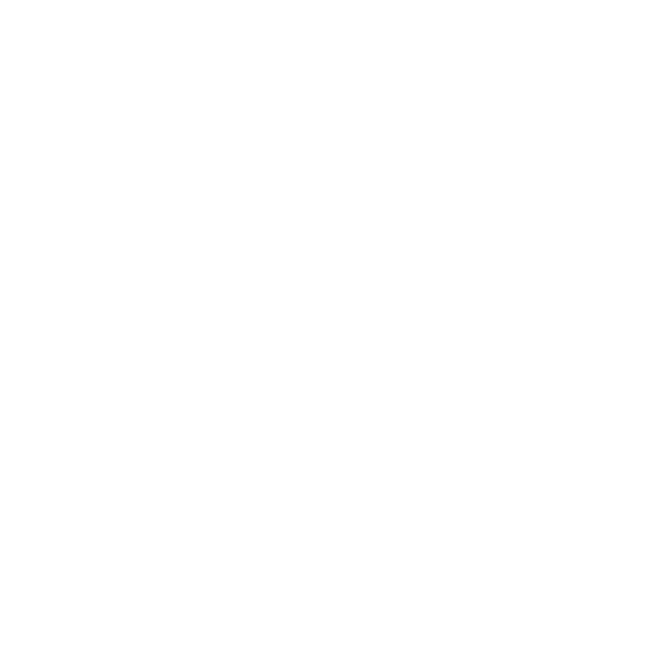
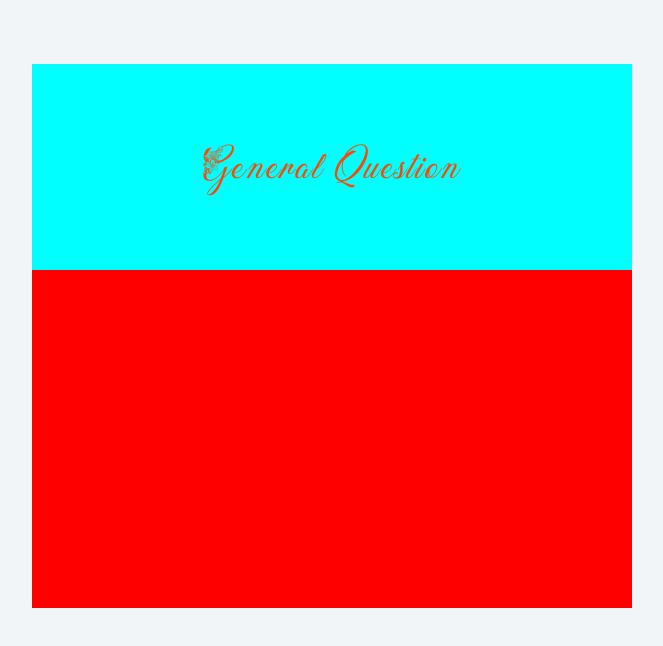
Before and after one commit to Ibrahim-abdulwahab/questions, a plain HTML site: page index.html in a window 1280 px wide. Shown: the whole page, without its empty margins (308-971 px from the left). Drawn offline with Linux system fonts and the light colour scheme.

Commit message:
added a font file

```diff
--- a/index.html
+++ b/index.html
@@ -7,6 +7,14 @@
     <link rel="stylesheet" href="style.css">
 </head>
 <body>
+    <main>
+        <div class="questions">
+            <div class="title">General Question</div>
+            <div class="question"></div>
+            <div class="question"></div>
+            <div class="question"></div>
+        </div>
+    </main>
     <script src="script.js"></script>
 </body>
 </html>
--- a/style.css
+++ b/style.css
@@ -1,3 +1,8 @@
+@font-face {
+    font-family: myFirstFont;
+    src: url(GeraldinePersonalUseItalic-PK12m.ttf);
+}
+
 * {
     margin: 0;
     padding: 0;
@@ -6,5 +11,39 @@
 
 html {
     font-size: 10px;
-    font-family:  'Poppins', sans-serif;
 }
+body{
+    background-color:hsl(210, 36%, 96%) ;
+}
+main{
+    width:100vw;
+    height: 100vh;
+    padding-top: 5%;
+    padding-bottom: 15%;
+    display: flex;
+    justify-content: center;
+}
+.questions{
+    height: 100%;
+    width:600px;
+    background-color: green;
+    display: flex;
+    flex-direction: column;
+}
+.title{
+    background-color: aqua;
+    width:100%;
+    flex-grow: 1.3;
+    display: flex;
+    justify-content: center;
+    align-items: center;
+    font-size: 4em;
+    letter-spacing: 2px;
+    color: orangered;
+    font-family: myFirstFont;
+}
+.question{
+    background-color: red;
+    width:100%;
+    flex-grow: 1;
+}
```
Also changed, not shown: GeraldinePersonalUseItalic-PK12m.ttf (added).
